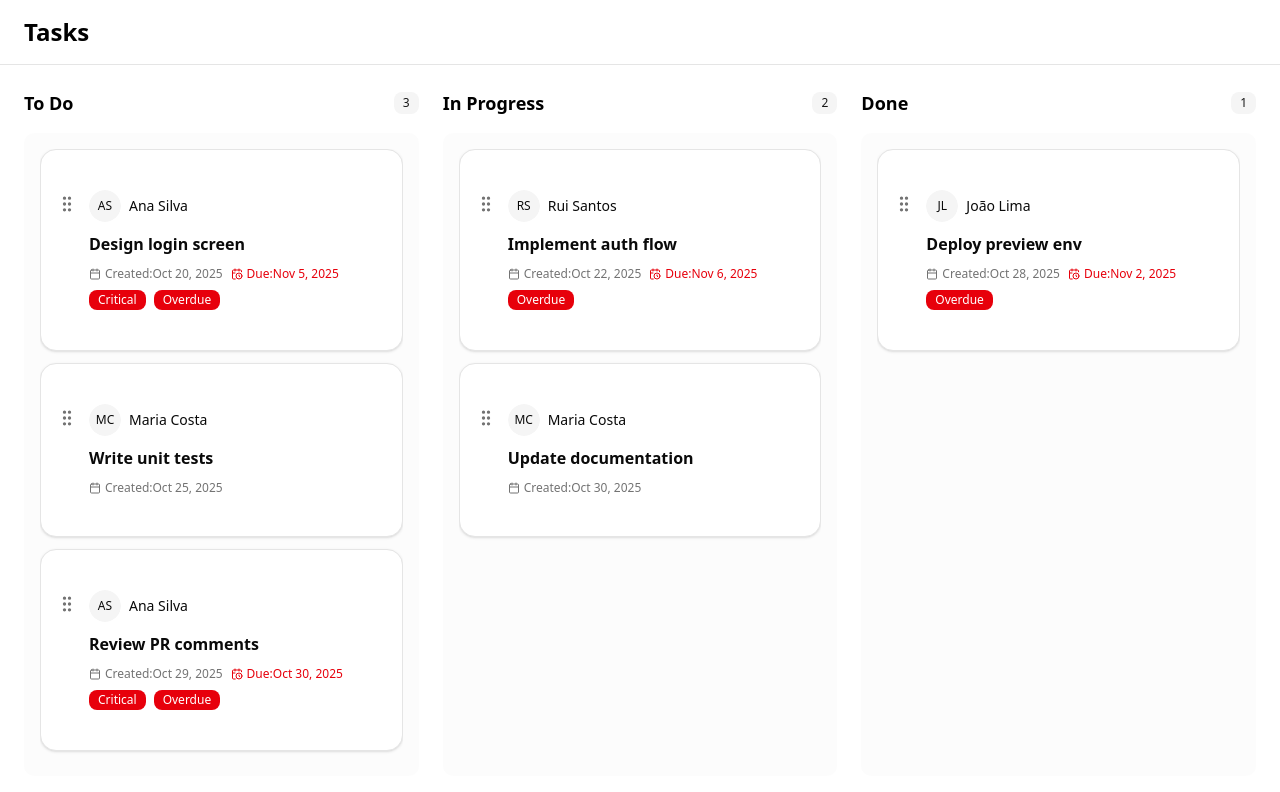
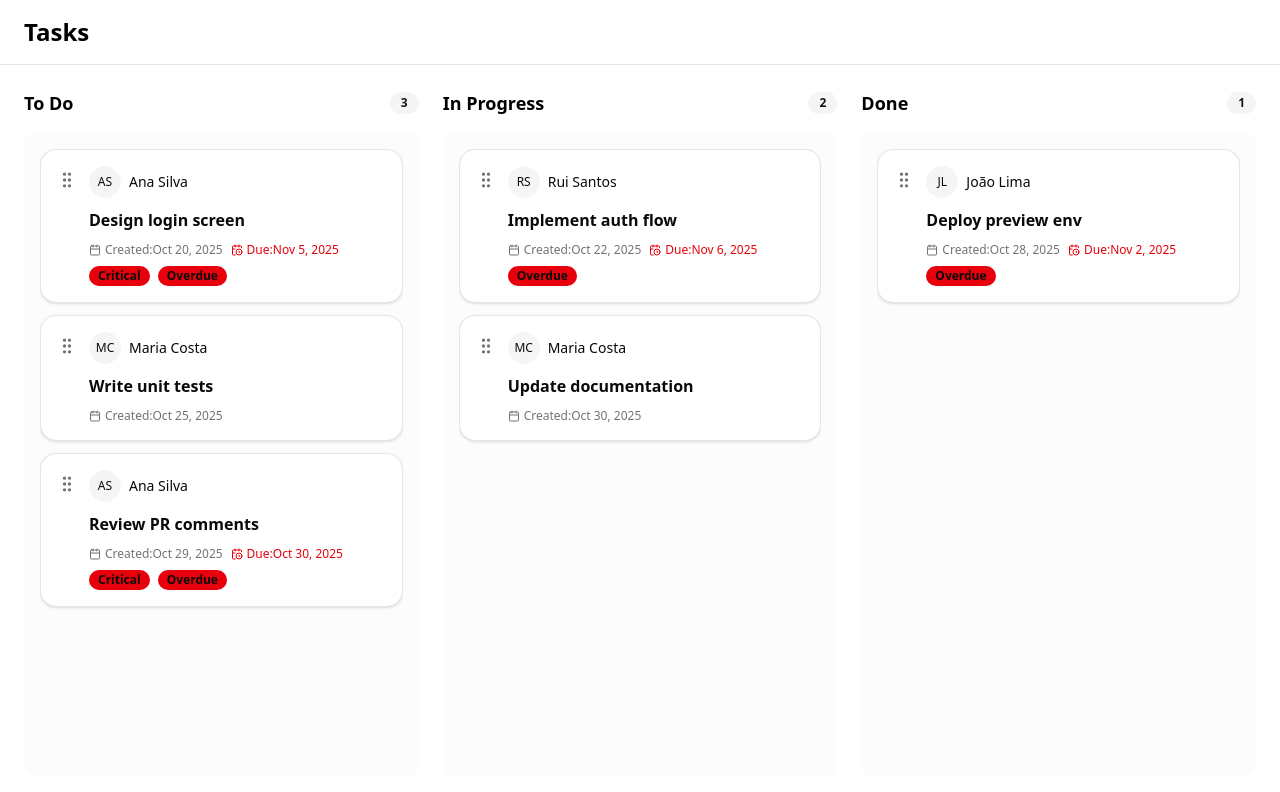
Before and after one commit to MESW-LES-2025/D, a Next.js app: page /tasks in a window 1280 px wide. Shown: the top 792 px of the page. Built offline with nearby package versions, Linux system fonts and the light colour scheme.

Commit message:
feat: add shadcn/ui components for tasks feature
- Add Badge component for status indicators
- Add ScrollArea component for scrollable columns
- Add Avatar component for assignee display
- Update Card component with ref support

```diff
--- /dev/null
+++ b/src/components/ui/avatar.tsx
@@ -0,0 +1,38 @@
+import * as React from 'react';
+import { cn } from '@/lib/utils';
+
+const Avatar = ({ ref, className, ...props }: React.HTMLAttributes<HTMLDivElement> & { ref?: React.RefObject<HTMLDivElement | null> }) => (
+  <div
+    ref={ref}
+    className={cn(
+      'relative flex h-10 w-10 shrink-0 overflow-hidden rounded-full',
+      className,
+    )}
+    {...props}
+  />
+);
+Avatar.displayName = 'Avatar';
+
+const AvatarImage = ({ ref, className, ...props }: React.ImgHTMLAttributes<HTMLImageElement> & { ref?: React.RefObject<HTMLImageElement | null> }) => (
+  // eslint-disable-next-line next/no-img-element, jsx-a11y/alt-text
+  <img
+    ref={ref}
+    className={cn('aspect-square h-full w-full', className)}
+    {...props}
+  />
+);
+AvatarImage.displayName = 'AvatarImage';
+
+const AvatarFallback = ({ ref, className, ...props }: React.HTMLAttributes<HTMLDivElement> & { ref?: React.RefObject<HTMLDivElement | null> }) => (
+  <div
+    ref={ref}
+    className={cn(
+      'flex h-full w-full items-center justify-center rounded-full bg-muted',
+      className,
+    )}
+    {...props}
+  />
+);
+AvatarFallback.displayName = 'AvatarFallback';
+
+export { Avatar, AvatarFallback, AvatarImage };
--- /dev/null
+++ b/src/components/ui/badge.tsx
@@ -0,0 +1,34 @@
+import type { VariantProps } from 'class-variance-authority';
+import { cva } from 'class-variance-authority';
+import * as React from 'react';
+import { cn } from '@/lib/utils';
+
+const badgeVariants = cva(
+  'inline-flex items-center rounded-full border px-2.5 py-0.5 text-xs font-semibold transition-colors focus:ring-2 focus:ring-ring focus:ring-offset-2 focus:outline-none',
+  {
+    variants: {
+      variant: {
+        default:
+          'border-transparent bg-primary text-primary-foreground hover:bg-primary/80',
+        secondary:
+          'border-transparent bg-secondary text-secondary-foreground hover:bg-secondary/80',
+        destructive:
+          'text-destructive-foreground border-transparent bg-destructive hover:bg-destructive/80',
+        outline: 'text-foreground',
+      },
+    },
+    defaultVariants: {
+      variant: 'default',
+    },
+  },
+);
+
+export type BadgeProps = {} & React.HTMLAttributes<HTMLDivElement> & VariantProps<typeof badgeVariants>;
+
+function Badge({ className, variant, ...props }: BadgeProps) {
+  return (
+    <div className={cn(badgeVariants({ variant }), className)} {...props} />
+  );
+}
+
+export { Badge, badgeVariants };
--- /dev/null
+++ b/src/components/ui/card.tsx
@@ -0,0 +1,61 @@
+import * as React from 'react';
+import { cn } from '@/lib/utils';
+
+const Card = ({ ref, className, ...props }: React.HTMLAttributes<HTMLDivElement> & { ref?: React.RefObject<HTMLDivElement | null> }) => (
+  <div
+    ref={ref}
+    className={cn(
+      'rounded-lg border bg-card text-card-foreground shadow-sm',
+      className,
+    )}
+    {...props}
+  />
+);
+Card.displayName = 'Card';
+
+const CardHeader = ({ ref, className, ...props }: React.HTMLAttributes<HTMLDivElement> & { ref?: React.RefObject<HTMLDivElement | null> }) => (
+  <div
+    ref={ref}
+    className={cn('flex flex-col space-y-1.5 p-6', className)}
+    {...props}
+  />
+);
+CardHeader.displayName = 'CardHeader';
+
+const CardTitle = ({ ref, className, ...props }: React.HTMLAttributes<HTMLHeadingElement> & { ref?: React.RefObject<HTMLParagraphElement | null> }) => (
+  // eslint-disable-next-line jsx-a11y/heading-has-content
+  <h3
+    ref={ref}
+    className={cn(
+      'text-2xl font-semibold leading-none tracking-tight',
+      className,
+    )}
+    {...props}
+  />
+);
+CardTitle.displayName = 'CardTitle';
+
+const CardDescription = ({ ref, className, ...props }: React.HTMLAttributes<HTMLParagraphElement> & { ref?: React.RefObject<HTMLParagraphElement | null> }) => (
+  <p
+    ref={ref}
+    className={cn('text-sm text-muted-foreground', className)}
+    {...props}
+  />
+);
+CardDescription.displayName = 'CardDescription';
+
+const CardContent = ({ ref, className, ...props }: React.HTMLAttributes<HTMLDivElement> & { ref?: React.RefObject<HTMLDivElement | null> }) => (
+  <div ref={ref} className={cn('p-6 pt-0', className)} {...props} />
+);
+CardContent.displayName = 'CardContent';
+
+const CardFooter = ({ ref, className, ...props }: React.HTMLAttributes<HTMLDivElement> & { ref?: React.RefObject<HTMLDivElement | null> }) => (
+  <div
+    ref={ref}
+    className={cn('flex items-center p-6 pt-0', className)}
+    {...props}
+  />
+);
+CardFooter.displayName = 'CardFooter';
+
+export { Card, CardContent, CardDescription, CardFooter, CardHeader, CardTitle };
--- /dev/null
+++ b/src/components/ui/scroll-area.tsx
@@ -0,0 +1,17 @@
+import * as React from 'react';
+import { cn } from '@/lib/utils';
+
+type ScrollAreaProps = {} & React.HTMLAttributes<HTMLDivElement>;
+
+const ScrollArea = ({ ref, className, children, ...props }: ScrollAreaProps & { ref?: React.RefObject<HTMLDivElement | null> }) => (
+  <div
+    ref={ref}
+    className={cn('relative overflow-auto', className)}
+    {...props}
+  >
+    <div className="h-full w-full">{children}</div>
+  </div>
+);
+ScrollArea.displayName = 'ScrollArea';
+
+export { ScrollArea };
```
